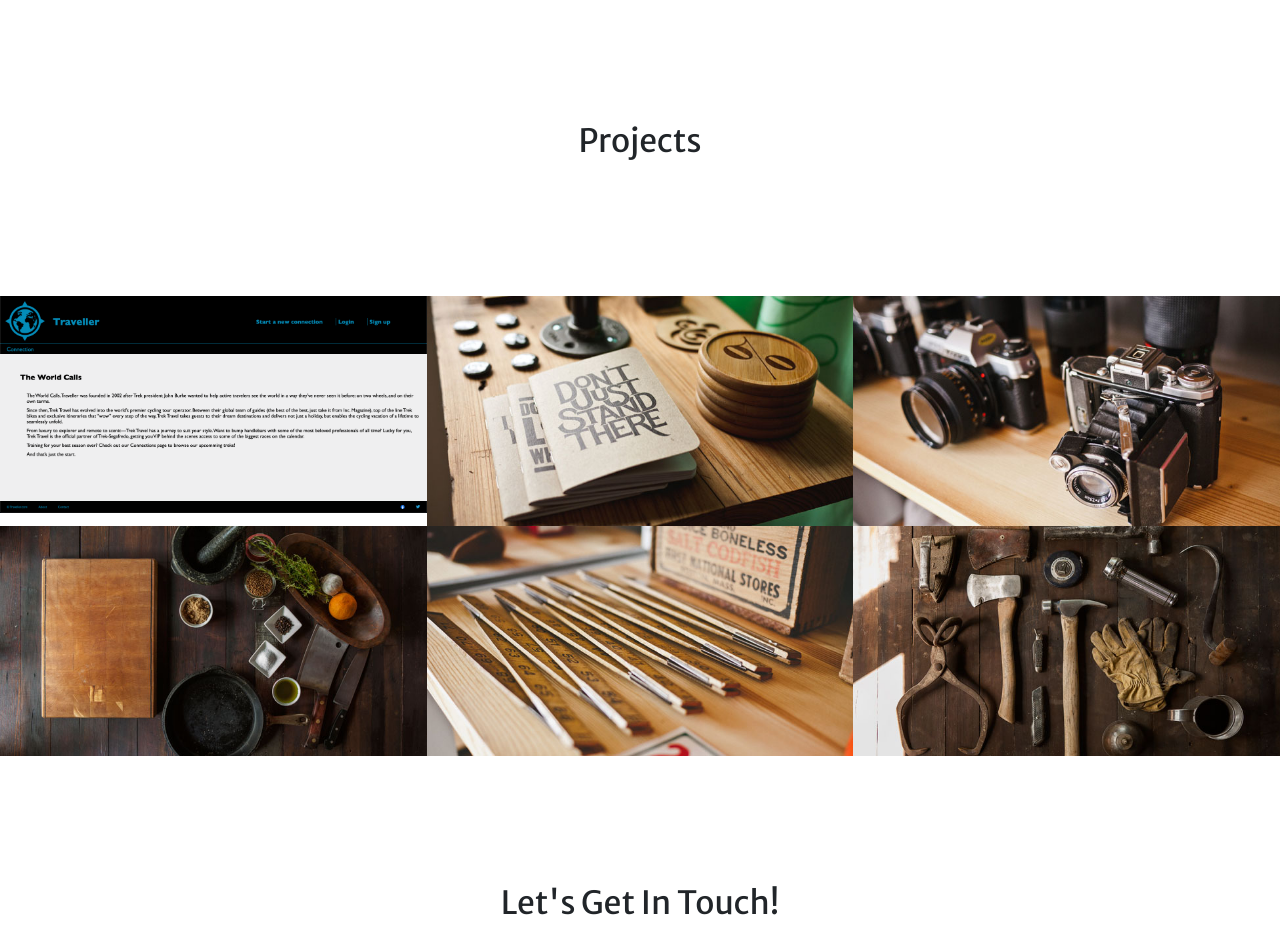
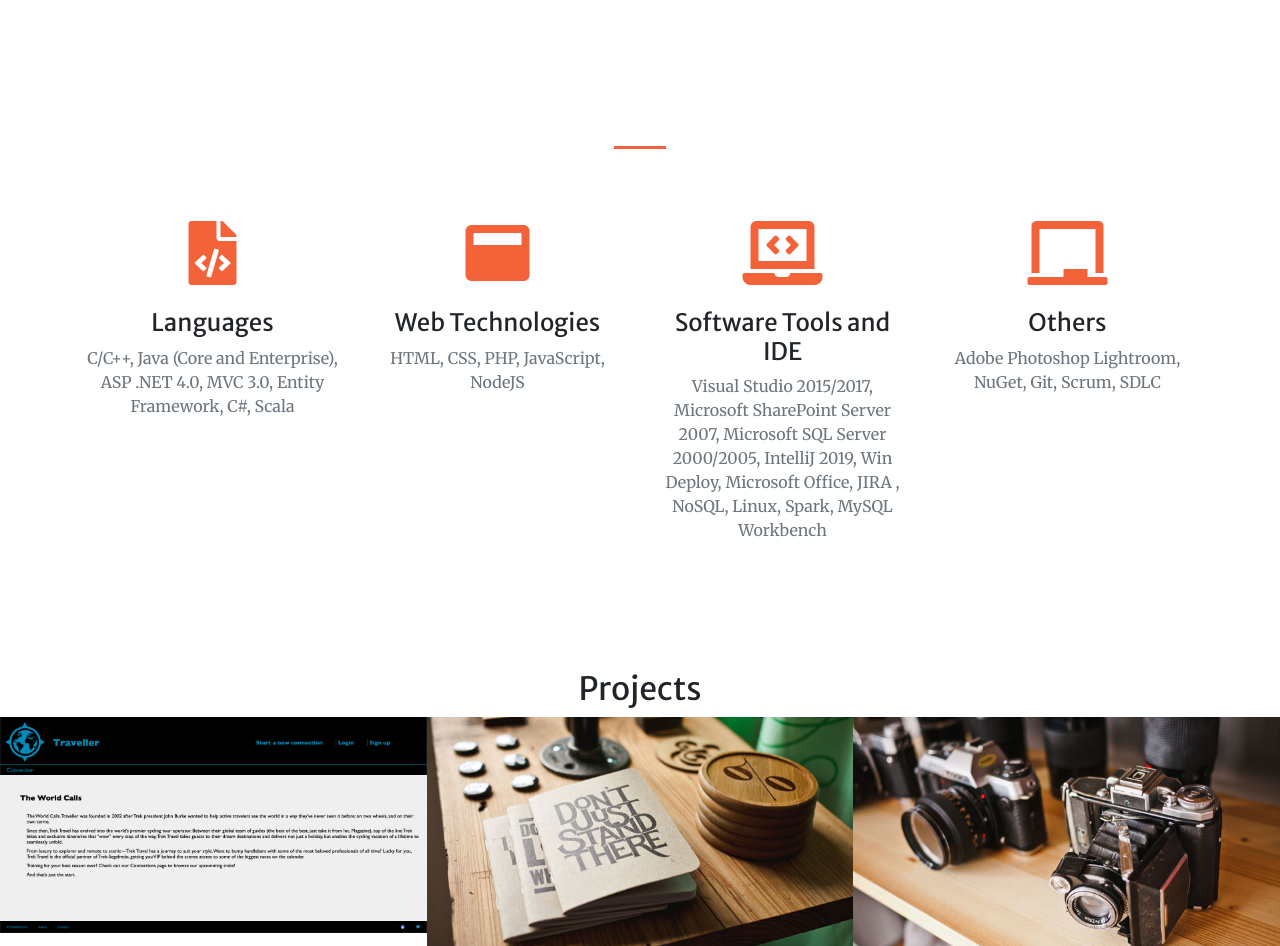
Before and after one commit to apnavp/Portfolio, a website with bundled scripts: page index.html in a window 1280 px wide. Shown: the part 1380-2326 px from the top of the page. Built offline with nearby package versions, Linux system fonts and the light colour scheme.

Commit message:
Prototype 2
Updated index page

```diff
--- a/index.html
+++ b/index.html
@@ -40,7 +40,7 @@
             <a class="nav-link js-scroll-trigger" href="#about">About</a>
           </li>
           <li class="nav-item">
-            <a class="nav-link js-scroll-trigger" href="#services">CV</a>
+            <a class="nav-link js-scroll-trigger" href="CV/CV.pdf">CV</a>
           </li>
 
           <li class="nav-item">
@@ -89,44 +89,44 @@
   <!-- Services Section -->
   <section class="page-section" id="services">
     <div class="container">
-      <h2 class="text-center mt-0">Projects</h2>
-<!--
+
       <hr class="divider my-4">
       <div class="row">
         <div class="col-lg-3 col-md-6 text-center">
           <div class="mt-5">
-            <i class="fas fa-4x fa-gem text-primary mb-4"></i>
-            <h3 class="h4 mb-2">Sturdy Themes</h3>
-            <p class="text-muted mb-0">Our themes are updated regularly to keep them bug free!</p>
+            <i class="fas fa-4x fa-file-code text-primary mb-4"></i>
+            <h3 class="h4 mb-2">Languages</h3>
+            <p class="text-muted mb-0">C/C++, Java (Core and Enterprise), ASP .NET 4.0, MVC 3.0, Entity Framework, C#, Scala</p>
           </div>
         </div>
         <div class="col-lg-3 col-md-6 text-center">
           <div class="mt-5">
-            <i class="fas fa-4x fa-laptop-code text-primary mb-4"></i>
-            <h3 class="h4 mb-2">Up to Date</h3>
-            <p class="text-muted mb-0">All dependencies are kept current to keep things fresh.</p>
+            <i class="fas fa-4x fa-window-maximize text-primary mb-4"></i>
+            <h3 class="h4 mb-2">Web Technologies</h3>
+            <p class="text-muted mb-0">HTML, CSS, PHP, JavaScript, NodeJS</p>
           </div>
         </div>
         <div class="col-lg-3 col-md-6 text-center">
           <div class="mt-5">
-            <i class="fas fa-4x fa-globe text-primary mb-4"></i>
-            <h3 class="h4 mb-2">Ready to Publish</h3>
-            <p class="text-muted mb-0">You can use this design as is, or you can make changes!</p>
+            <i class="fas fa-4x fa-laptop-code  text-primary mb-4"></i>
+            <h3 class="h4 mb-2">Software Tools and IDE</h3>
+            <p class="text-muted mb-0">Visual Studio 2015/2017, Microsoft SharePoint Server 2007, Microsoft SQL Server 2000/2005, IntelliJ 2019, Win Deploy, Microsoft Office, JIRA , NoSQL, Linux, Spark, MySQL Workbench</p>
           </div>
         </div>
         <div class="col-lg-3 col-md-6 text-center">
           <div class="mt-5">
-            <i class="fas fa-4x fa-heart text-primary mb-4"></i>
-            <h3 class="h4 mb-2">Made with Love</h3>
-            <p class="text-muted mb-0">Is it really open source if it's not made with love?</p>
+            <i class="fas fa-4x fa-chalkboard text-primary mb-4"></i>
+            <h3 class="h4 mb-2">Others</h3>
+            <p class="text-muted mb-0">Adobe Photoshop Lightroom, NuGet, Git, Scrum, SDLC</p>
           </div>
         </div>
       </div>
--->
+
     </div>
   </section>
 
   <!-- Portfolio Section -->
+	<h2 class="text-center mt-0">Projects</h2>
   <section id="portfolio">
     <div class="container-fluid p-0">
       <div class="row no-gutters">
```
Also changed, not shown: 1 other file.
